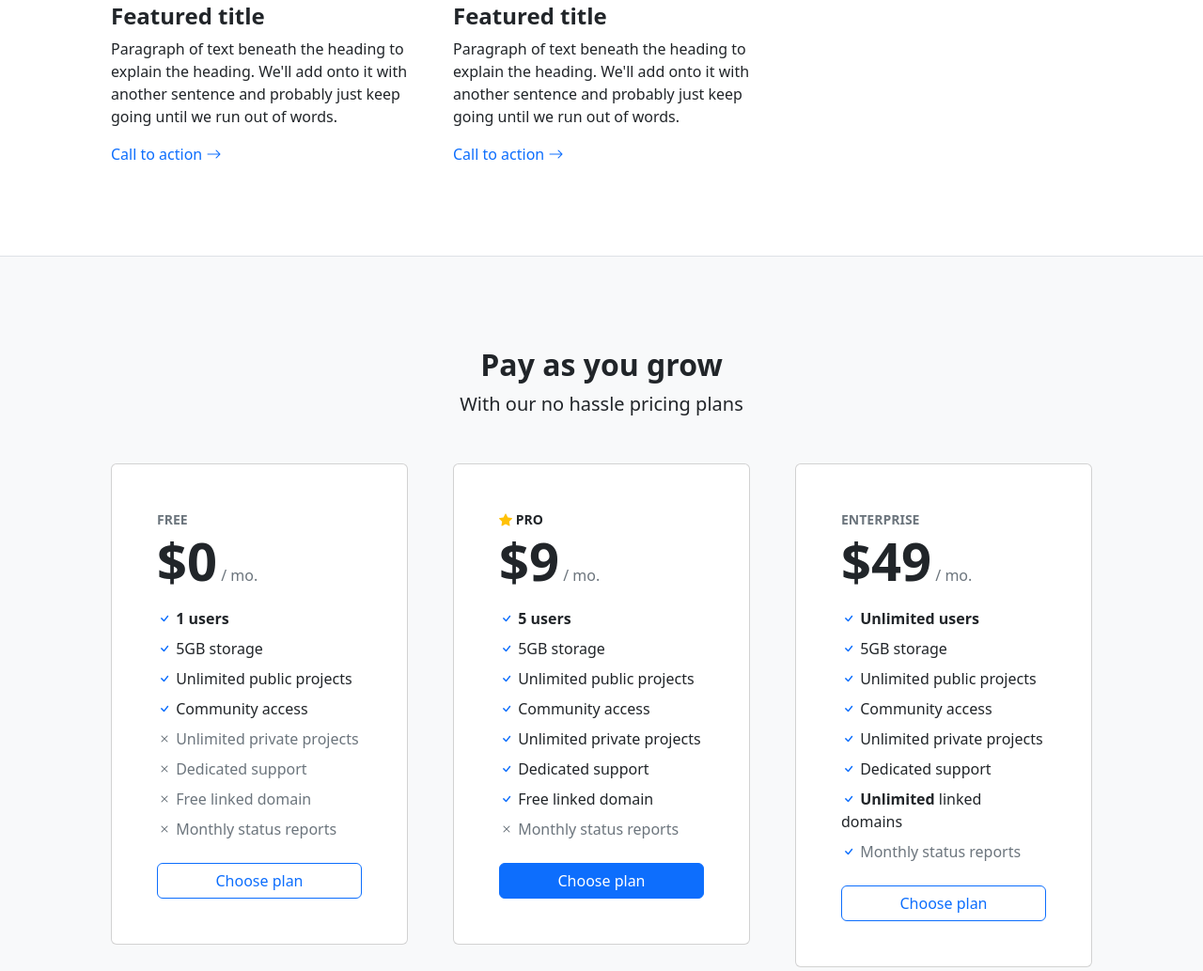
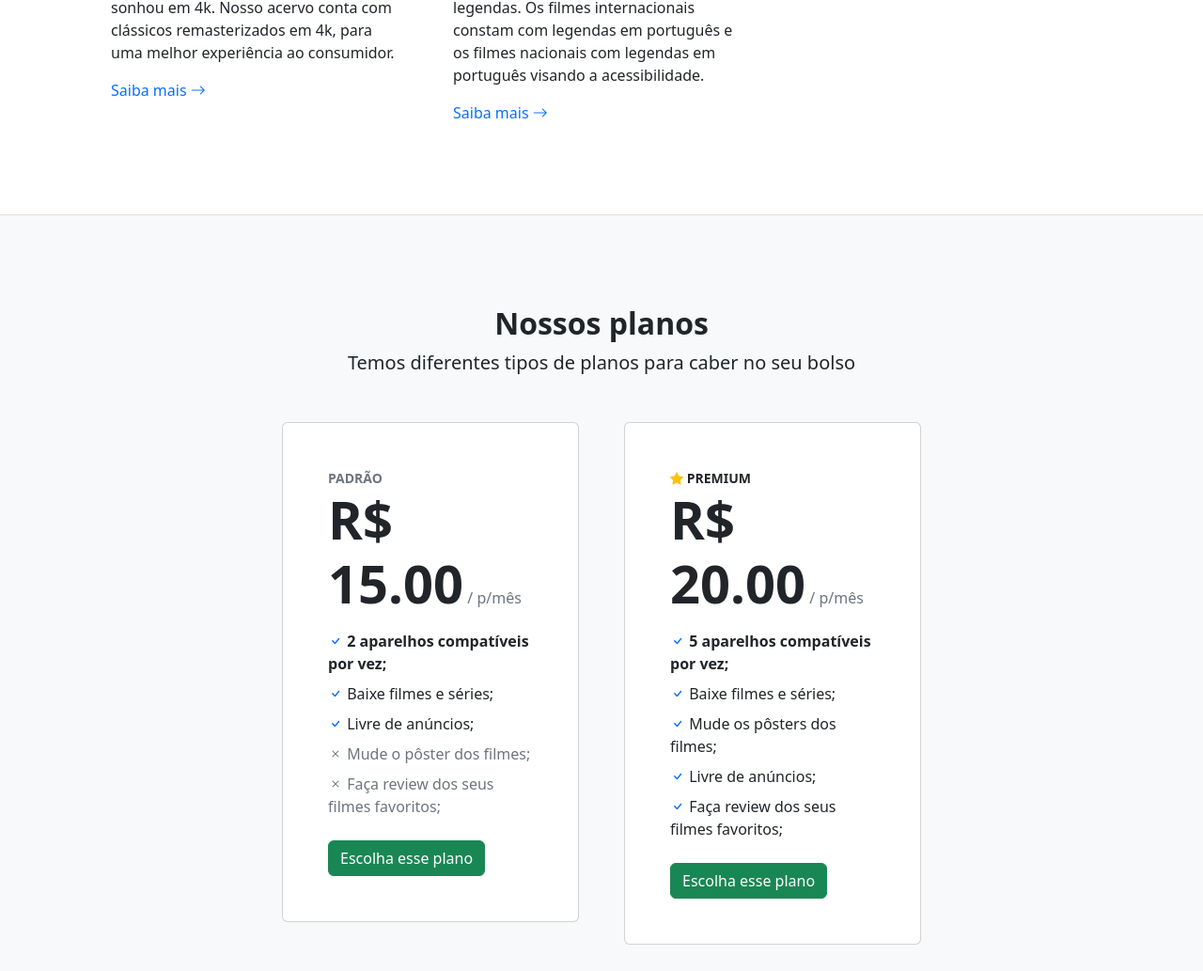
Before and after one commit to mi0jo/Ex_Projeto-integrador, a plain HTML site: page startbootstrap-business-frontpage-gh-pages/index.html in a window 1280 px wide. Shown: the part 764-1797 px from the top of the page at 94% size. Drawn offline with nearby package versions, Linux system fonts and the light colour scheme.

Commit message:
Versão modificada

```diff
--- a/startbootstrap-business-frontpage-gh-pages/index.html
+++ b/startbootstrap-business-frontpage-gh-pages/index.html
@@ -17,14 +17,14 @@
         <!-- Responsive navbar-->
         <nav class="navbar navbar-expand-lg navbar-dark bg-dark">
             <div class="container px-5">
-                <a class="navbar-brand" href="#!">Start Bootstrap</a>
+                <a class="navbar-brand" href="#!">Pingumovies</a>
                 <button class="navbar-toggler" type="button" data-bs-toggle="collapse" data-bs-target="#navbarSupportedContent" aria-controls="navbarSupportedContent" aria-expanded="false" aria-label="Toggle navigation"><span class="navbar-toggler-icon"></span></button>
                 <div class="collapse navbar-collapse" id="navbarSupportedContent">
                     <ul class="navbar-nav ms-auto mb-2 mb-lg-0">
-                        <li class="nav-item"><a class="nav-link active" aria-current="page" href="#!">Home</a></li>
-                        <li class="nav-item"><a class="nav-link" href="#!">About</a></li>
-                        <li class="nav-item"><a class="nav-link" href="#!">Contact</a></li>
-                        <li class="nav-item"><a class="nav-link" href="#!">Services</a></li>
+                        <li class="nav-item"><a class="nav-link active" aria-current="page" href="#!">Início</a></li>
+                        <li class="nav-item"><a class="nav-link" href="#!">Sobre nós</a></li>
+                        <li class="nav-item"><a class="nav-link" href="#!">Contatos</a></li>
+                        <li class="nav-item"><a class="nav-link" href="#!">Serviços</a></li>
                     </ul>
                 </div>
             </div>
@@ -35,11 +35,11 @@
                 <div class="row gx-5 justify-content-center">
                     <div class="col-lg-6">
                         <div class="text-center my-5">
-                            <h1 class="display-5 fw-bolder text-white mb-2">Present your business in a whole new way</h1>
-                            <p class="lead text-white-50 mb-4">Quickly design and customize responsive mobile-first sites with Bootstrap, the world’s most popular front-end open source toolkit!</p>
+                            <h1 class="display-5 fw-bolder text-white mb-2">Assista filmes de uma nova forma</h1>
+                            <p class="lead text-white-50 mb-4">Na nossa plataforma você encontra os mais diferentes tipos de filmes. Se você gosta de cinema independente esta é a plataforma certa para você!!</p>
                             <div class="d-grid gap-3 d-sm-flex justify-content-sm-center">
-                                <a class="btn btn-primary btn-lg px-4 me-sm-3" href="#features">Get Started</a>
-                                <a class="btn btn-outline-light btn-lg px-4" href="#!">Learn More</a>
+                                <button type="button" class="btn btn-success">Começe por aqui</button>
+                                <button type="button" class="btn btn-outline-success">Aprenda mais</button>
                             </div>
                         </div>
                     </div>
@@ -52,20 +52,20 @@
                 <div class="row gx-5">
 
                     <div class="col-lg-4 mb-5 mb-lg-0">
-                        <div class="feature bg-primary bg-gradient text-white rounded-3 mb-3"><i class="bi bi-building"></i></div>
-                        <h2 class="h4 fw-bolder">Featured title</h2>
-                        <p>Paragraph of text beneath the heading to explain the heading. We'll add onto it with another sentence and probably just keep going until we run out of words.</p>
+                        <div class="feature bg-primary bg-gradient text-white rounded-3 mb-3"><i class="bi bi-badge-4k"></i></i></div>
+                        <h2 class="h4 fw-bolder">Filmes em 4k</h2>
+                        <p> Assista todos os filmes que você sempre sonhou em 4k. Nosso acervo conta com clássicos remasterizados em 4k, para uma melhor experiência ao consumidor.</p>
                         <a class="text-decoration-none" href="#!">
-                            Call to action
+                            Saiba mais
                             <i class="bi bi-arrow-right"></i>
                         </a>
                     </div>
                     <div class="col-lg-4">
-                        <div class="feature bg-primary bg-gradient text-white rounded-3 mb-3"><i class="bi bi-toggles2"></i></div>
-                        <h2 class="h4 fw-bolder">Featured title</h2>
-                        <p>Paragraph of text beneath the heading to explain the heading. We'll add onto it with another sentence and probably just keep going until we run out of words.</p>
+                        <div class="feature bg-primary bg-gradient text-white rounded-3 mb-3"><i class="bi bi-badge-cc"></i></i></div>
+                        <h2 class="h4 fw-bolder">Legendas</h2>
+                        <p>Todos os nossos filmes constam com legendas. Os filmes internacionais constam com legendas em português e os filmes nacionais com legendas em português visando a acessibilidade.</p>
                         <a class="text-decoration-none" href="#!">
-                            Call to action
+                            Saiba mais
                             <i class="bi bi-arrow-right"></i>
                         </a>
                     </div>
@@ -76,54 +76,46 @@
         <section class="bg-light py-5 border-bottom">
             <div class="container px-5 my-5">
                 <div class="text-center mb-5">
-                    <h2 class="fw-bolder">Pay as you grow</h2>
-                    <p class="lead mb-0">With our no hassle pricing plans</p>
+                    <h2 class="fw-bolder">Nossos planos</h2>
+                    <p class="lead mb-0">Temos diferentes tipos de planos para caber no seu bolso</p>
                 </div>
                 <div class="row gx-5 justify-content-center">
                     <!-- Pricing card free-->
                     <div class="col-lg-6 col-xl-4">
                         <div class="card mb-5 mb-xl-0">
                             <div class="card-body p-5">
-                                <div class="small text-uppercase fw-bold text-muted">Free</div>
+                                <div class="small text-uppercase fw-bold text-muted">Padrão</div>
                                 <div class="mb-3">
-                                    <span class="display-4 fw-bold">$0</span>
-                                    <span class="text-muted">/ mo.</span>
+                                    <span class="display-4 fw-bold">R$ 15.00</span>
+                                    <span class="text-muted">/ p/mês</span>
                                 </div>
                                 <ul class="list-unstyled mb-4">
                                     <li class="mb-2">
                                         <i class="bi bi-check text-primary"></i>
-                                        <strong>1 users</strong>
+                                        <strong>2 aparelhos compatíveis por vez;</strong>
                                     </li>
+
                                     <li class="mb-2">
                                         <i class="bi bi-check text-primary"></i>
-                                        5GB storage
+                                        Baixe filmes e séries;
                                     </li>
+
                                     <li class="mb-2">
                                         <i class="bi bi-check text-primary"></i>
-                                        Unlimited public projects
+                                        Livre de anúncios;
                                     </li>
-                                    <li class="mb-2">
-                                        <i class="bi bi-check text-primary"></i>
-                                        Community access
+
+                                    <li class="mb-2 text-muted">
+                                        <i class="bi bi-x"></i>
+                                    Mude o pôster dos filmes;
                                     </li>
                                     <li class="mb-2 text-muted">
                                         <i class="bi bi-x"></i>
-                                        Unlimited private projects
+                                        Faça review dos seus filmes favoritos;
                                     </li>
-                                    <li class="mb-2 text-muted">
-                                        <i class="bi bi-x"></i>
-                                        Dedicated support
-                                    </li>
-                                    <li class="mb-2 text-muted">
-                                        <i class="bi bi-x"></i>
-                                        Free linked domain
-                                    </li>
-                                    <li class="text-muted">
-                                        <i class="bi bi-x"></i>
-                                        Monthly status reports
-                                    </li>
+
                                 </ul>
-                                <div class="d-grid"><a class="btn btn-outline-primary" href="#!">Choose plan</a></div>
+                                <div ><button type="button" class="btn btn-success">Escolha esse plano</button></div>
                             </div>
                         </div>
                     </div>
@@ -133,98 +125,42 @@
                             <div class="card-body p-5">
                                 <div class="small text-uppercase fw-bold">
                                     <i class="bi bi-star-fill text-warning"></i>
-                                    Pro
+                                    Premium
                                 </div>
                                 <div class="mb-3">
-                                    <span class="display-4 fw-bold">$9</span>
-                                    <span class="text-muted">/ mo.</span>
+                                    <span class="display-4 fw-bold">R$ 20.00</span>
+                                    <span class="text-muted">/ p/mês</span>
                                 </div>
                                 <ul class="list-unstyled mb-4">
                                     <li class="mb-2">
                                         <i class="bi bi-check text-primary"></i>
-                                        <strong>5 users</strong>
+                                        <strong>5 aparelhos compatíveis por vez;</strong>
                                     </li>
                                     <li class="mb-2">
                                         <i class="bi bi-check text-primary"></i>
-                                        5GB storage
+                                        Baixe filmes e séries;
                                     </li>
                                     <li class="mb-2">
                                         <i class="bi bi-check text-primary"></i>
-                                        Unlimited public projects
+                                        Mude os pôsters dos filmes;
                                     </li>
                                     <li class="mb-2">
                                         <i class="bi bi-check text-primary"></i>
-                                        Community access
+                                        Livre de anúncios;
                                     </li>
                                     <li class="mb-2">
                                         <i class="bi bi-check text-primary"></i>
-                                        Unlimited private projects
+                                        Faça review dos seus filmes favoritos;
                                     </li>
-                                    <li class="mb-2">
-                                        <i class="bi bi-check text-primary"></i>
-                                        Dedicated support
-                                    </li>
-                                    <li class="mb-2">
-                                        <i class="bi bi-check text-primary"></i>
-                                        Free linked domain
-                                    </li>
-                                    <li class="text-muted">
-                                        <i class="bi bi-x"></i>
-                                        Monthly status reports
-                                    </li>
+
                                 </ul>
-                                <div class="d-grid"><a class="btn btn-primary" href="#!">Choose plan</a></div>
+                                <div ><button type="button" class="btn btn-success">Escolha esse plano</button></div>
                             </div>
                         </div>
                     </div>
                     <!-- Pricing card enterprise-->
-                    <div class="col-lg-6 col-xl-4">
-                        <div class="card">
-                            <div class="card-body p-5">
-                                <div class="small text-uppercase fw-bold text-muted">Enterprise</div>
-                                <div class="mb-3">
-                                    <span class="display-4 fw-bold">$49</span>
-                                    <span class="text-muted">/ mo.</span>
-                                </div>
-                                <ul class="list-unstyled mb-4">
-                                    <li class="mb-2">
-                                        <i class="bi bi-check text-primary"></i>
-                                        <strong>Unlimited users</strong>
-                                    </li>
-                                    <li class="mb-2">
-                                        <i class="bi bi-check text-primary"></i>
-                                        5GB storage
-                                    </li>
-                                    <li class="mb-2">
-                                        <i class="bi bi-check text-primary"></i>
-                                        Unlimited public projects
-                                    </li>
-                                    <li class="mb-2">
-                                        <i class="bi bi-check text-primary"></i>
-                                        Community access
-                                    </li>
-                                    <li class="mb-2">
-                                        <i class="bi bi-check text-primary"></i>
-                                        Unlimited private projects
-                                    </li>
-                                    <li class="mb-2">
-                                        <i class="bi bi-check text-primary"></i>
-                                        Dedicated support
-                                    </li>
-                                    <li class="mb-2">
-                                        <i class="bi bi-check text-primary"></i>
-                                        <strong>Unlimited</strong>
-                                        linked domains
-                                    </li>
-                                    <li class="text-muted">
-                                        <i class="bi bi-check text-primary"></i>
-                                        Monthly status reports
-                                    </li>
-                                </ul>
-                                <div class="d-grid"><a class="btn btn-outline-primary" href="#!">Choose plan</a></div>
-                            </div>
-                        </div>
-                    </div>
+
+
                 </div>
             </div>
         </section>
@@ -235,8 +171,8 @@
             <div class="container px-5 my-5 px-5">
                 <div class="text-center mb-5">
                     <div class="feature bg-primary bg-gradient text-white rounded-3 mb-3"><i class="bi bi-envelope"></i></div>
-                    <h2 class="fw-bolder">Get in touch</h2>
-                    <p class="lead mb-0">We'd love to hear from you</p>
+                    <h2 class="fw-bolder">Entre em contato</h2>
+                    <p class="lead mb-0">Ficou com alguma dúvida? entre em contato!</p>
                 </div>
                 <div class="row gx-5 justify-content-center">
                     <div class="col-lg-6">
@@ -251,27 +187,27 @@
                             <!-- Name input-->
                             <div class="form-floating mb-3">
                                 <input class="form-control" id="name" type="text" placeholder="Enter your name..." data-sb-validations="required" />
-                                <label for="name">Full name</label>
-                                <div class="invalid-feedback" data-sb-feedback="name:required">A name is required.</div>
+                                <label for="name">Nome completo</label>
+                                <div class="invalid-feedback" data-sb-feedback="name:required">Informe seu nome</div>
                             </div>
                             <!-- Email address input-->
                             <div class="form-floating mb-3">
                                 <input class="form-control" id="email" type="email" placeholder="name@example.com" data-sb-validations="required,email" />
-                                <label for="email">Email address</label>
-                                <div class="invalid-feedback" data-sb-feedback="email:required">An email is required.</div>
-                                <div class="invalid-feedback" data-sb-feedback="email:email">Email is not valid.</div>
+                                <label for="email">Endereço de email</label>
+                                <div class="invalid-feedback" data-sb-feedback="email:required">Um email é necessário</div>
+                                <div class="invalid-feedback" data-sb-feedback="email:email">Email inválido.</div>
                             </div>
                             <!-- Phone number input-->
                             <div class="form-floating mb-3">
                                 <input class="form-control" id="phone" type="tel" placeholder="(123) 456-7890" data-sb-validations="required" />
-                                <label for="phone">Phone number</label>
-                                <div class="invalid-feedback" data-sb-feedback="phone:required">A phone number is required.</div>
+                                <label for="phone">Número de telefone</label>
+                                <div class="invalid-feedback" data-sb-feedback="phone:required">Um número de telefone é necessário</div>
                             </div>
                             <!-- Message input-->
                             <div class="form-floating mb-3">
                                 <textarea class="form-control" id="message" type="text" placeholder="Enter your message here..." style="height: 10rem" data-sb-validations="required"></textarea>
-                                <label for="message">Message</label>
-                                <div class="invalid-feedback" data-sb-feedback="message:required">A message is required.</div>
+                                <label for="message">Mensagem</label>
+                                <div class="invalid-feedback" data-sb-feedback="message:required">Uma mendagem é necessária</div>
                             </div>
                             <!-- Submit success message-->
                             <!---->
@@ -289,9 +225,9 @@
                             <!---->
                             <!-- This is what your users will see when there is-->
                             <!-- an error submitting the form-->
-                            <div class="d-none" id="submitErrorMessage"><div class="text-center text-danger mb-3">Error sending message!</div></div>
+                            <div class="d-none" id="submitErrorMessage"><div class="text-center text-danger mb-3">Erro ao enviar a mensagem!</div></div>
                             <!-- Submit Button-->
-                            <div class="d-grid"><button class="btn btn-primary btn-lg disabled" id="submitButton" type="submit">Submit</button></div>
+                            <div class="d-grid"><button type="button" class="btn btn-success">Enviar</button></div>
                         </form>
                     </div>
                 </div>
```
